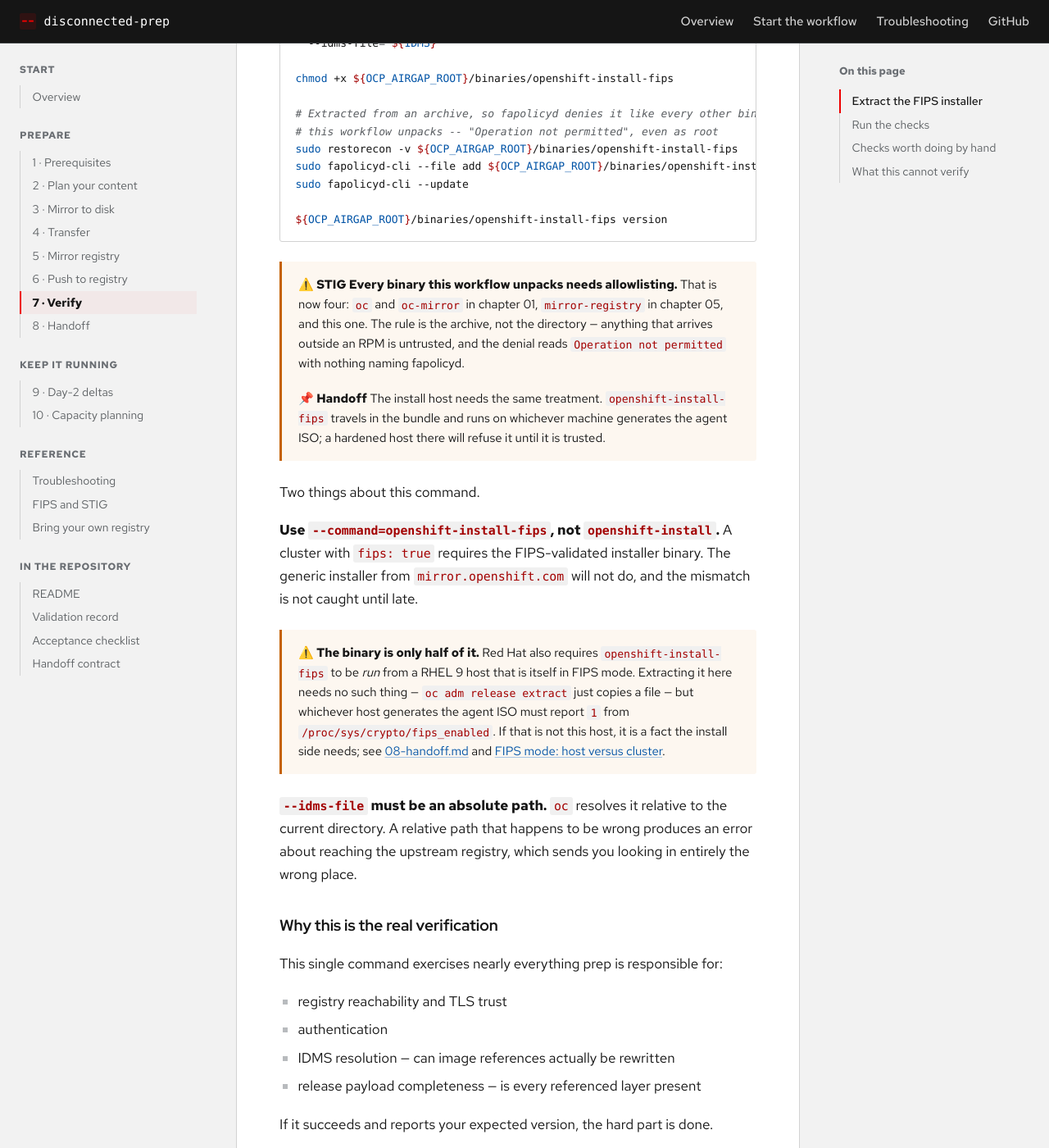
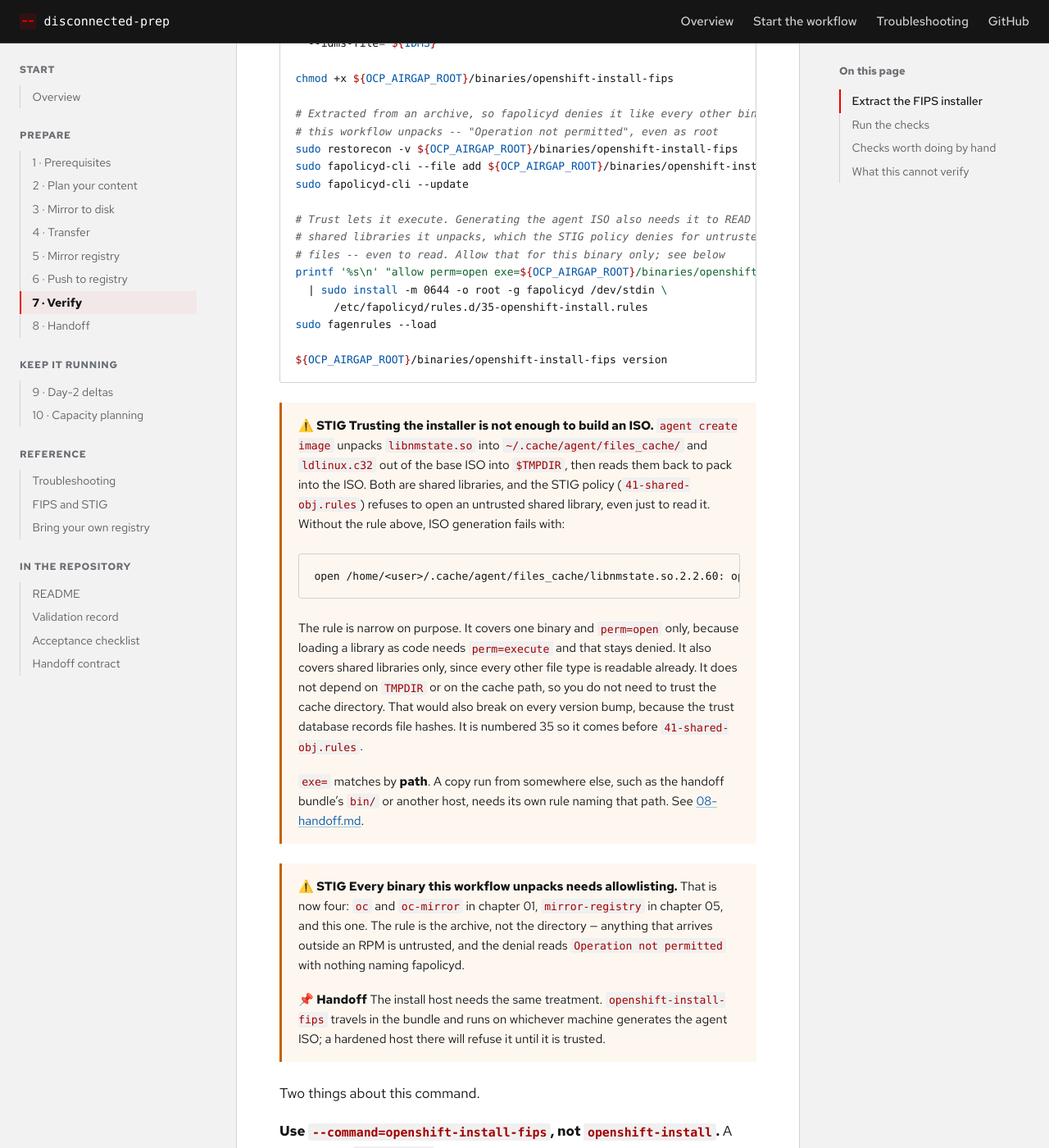
Before and after one commit to bgregori/disconnected-prep, a Jekyll site: the page built from docs/07-verify.md, in a window 1280 px wide and 1400 px high, scrolled down 957 px. Shown: the whole window at 82% size. Built offline with Jekyll 4.4.1, drawn with Linux system fonts in a browser that asks for light colours; some web fonts are replaced.

Commit message:
Let the agent installer read the libraries it unpacks, under fapolicyd
70-extract-installer.sh trusts openshift-install-fips, which lets it
execute. That is not enough to generate an agent ISO on a STIG host:

    open .../.cache/agent/files_cache/libnmstate.so.2.2.60:
    operation not permitted

`agent create image` unpacks libnmstate.so into ~/.cache/agent/files_cache/
and ldlinux.c32 out of the base ISO into $TMPDIR, then reads both back to
pack into the ISO. fapolicyd classes both as application/x-sharedlib, and
the STIG policy (41-shared-obj.rules) refuses to open an untrusted shared
library for anyone, even just to read it.

The rule added here allows exactly that read, for this one binary:

    allow perm=open exe=<path>/openshift-install-fips : ftype=application/x-sharedlib

Loading a library as code needs perm=execute, which stays denied. Every
other file type is already readable under 95-allow-open. It does not
depend on TMPDIR or the cache path, so nothing has to trust the cache
directory -- which would need redoing every version, because the trust
database records hashes. It is numbered 35 to precede 41-shared-obj.

On the 2026-10-22 run, ISO generation failed without it and succeeded
first time with it, with no other fapolicyd change.

exe= matches by path, so the bundle's copy in bin/ or a different ISO
host needs its own rule. 08, the handoff contract and the bundle README
now say so and give the commands. Troubleshooting covers the error,
including deleting .openshift_install_state.json before retrying.

Co-Authored-By: Claude Opus 5.5 <noreply@anthropic.com>

````diff
--- a/docs/07-verify.md
+++ b/docs/07-verify.md
@@ -50,8 +50,40 @@ sudo restorecon -v ${OCP_AIRGAP_ROOT}/binaries/openshift-install-fips
 sudo fapolicyd-cli --file add ${OCP_AIRGAP_ROOT}/binaries/openshift-install-fips
 sudo fapolicyd-cli --update
 
+# Trust lets it execute. Generating the agent ISO also needs it to READ the
+# shared libraries it unpacks, which the STIG policy denies for untrusted
+# files -- even to read. Allow that for this binary only; see below
+printf '%s\n' "allow perm=open exe=${OCP_AIRGAP_ROOT}/binaries/openshift-install-fips : ftype=application/x-sharedlib" \
+  | sudo install -m 0644 -o root -g fapolicyd /dev/stdin \
+      /etc/fapolicyd/rules.d/35-openshift-install.rules
+sudo fagenrules --load
+
 ${OCP_AIRGAP_ROOT}/binaries/openshift-install-fips version
 ```
+
+> ⚠️ **STIG Trusting the installer is not enough to build an ISO.**
+> `agent create image` unpacks `libnmstate.so` into
+> `~/.cache/agent/files_cache/` and `ldlinux.c32` out of the base ISO into
+> `$TMPDIR`, then reads them back to pack into the ISO. Both are shared
+> libraries, and the STIG policy (`41-shared-obj.rules`) refuses to open an
+> untrusted shared library, even just to read it. Without the rule above, ISO
+> generation fails with:
+>
+> ```
+> open /home/<user>/.cache/agent/files_cache/libnmstate.so.2.2.60: operation not permitted
+> ```
+>
+> The rule is narrow on purpose. It covers one binary and `perm=open` only,
+> because loading a library as code needs `perm=execute` and that stays
+> denied. It also covers shared libraries only, since every other file type
+> is readable already. It does not depend on `TMPDIR` or on the cache path,
+> so you do not need to trust the cache directory. That would also break on
+> every version bump, because the trust database records file hashes.
+> It is numbered 35 so it comes before `41-shared-obj.rules`.
+>
+> `exe=` matches by **path**. A copy run from somewhere else, such as the
+> handoff bundle's `bin/` or another host, needs its own rule naming that
+> path. See [08-handoff.md](08-handoff.md).
 
 > ⚠️ **STIG Every binary this workflow unpacks needs allowlisting.** That is
 > now four: `oc` and `oc-mirror` in chapter 01, `mirror-registry` in
````
Also changed, not shown: checklists/handoff-contract.md (+3 -0 lines), docs/08-handoff.md (+7 -0 lines), docs/troubleshooting.md (+21 -0 lines), 2 other files.
